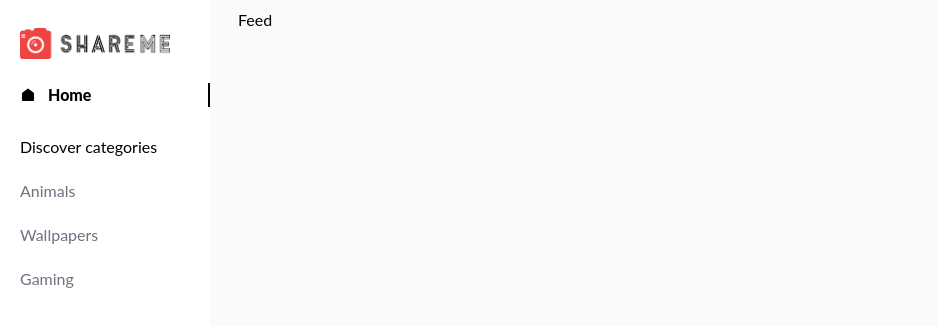
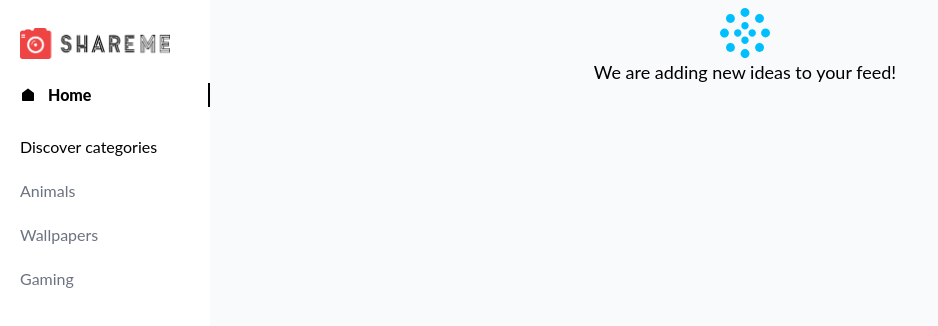
Before and after one commit to khale913/shareme_frontend, a React (Create React App) app: page / in a window 1280 px wide. Shown: the top 326 px of the page, without its empty margins (0-938 px from the left). Built offline with nearby package versions, Linux system fonts and the light colour scheme; no server answers.

Commit message:
spinner loader working

```diff
--- a/src/components/Feed.jsx
+++ b/src/components/Feed.jsx
@@ -1,6 +1,17 @@
-import React from "react";
+import React, { useState, useEffect } from "react";
+import { useParams } from "react-router-dom";
+
+import { client } from "../client";
+import MasonryLayout from "./MasonryLayout";
+import Spinner from "./Spinner";
 
 const Feed = () => {
+  const [loading, setLoading] = useState(true);
+
+  if (loading) {
+    return <Spinner message="We are adding new ideas to your feed!" />;
+  }
+
   return <div>Feed</div>;
 };
 
--- /dev/null
+++ b/src/components/MasonryLayout.jsx
@@ -0,0 +1,7 @@
+import React from "react";
+
+const MasonryLayout = () => {
+  return <div>Masonry Layout</div>;
+};
+
+export default MasonryLayout;
--- /dev/null
+++ b/src/components/Spinner.jsx
@@ -0,0 +1,13 @@
+import React from "react";
+import { Circles } from "react-loader-spinner";
+
+const Spinner = ({ message }) => {
+  return (
+    <div className="flex flex-col justify-center items-center w-full h-full">
+      <Circles color="#00BFFF" height={50} width={200} className="m-5" />
+      <p className="text-lg text-center px-2">{message}</p>
+    </div>
+  );
+};
+
+export default Spinner;
```
